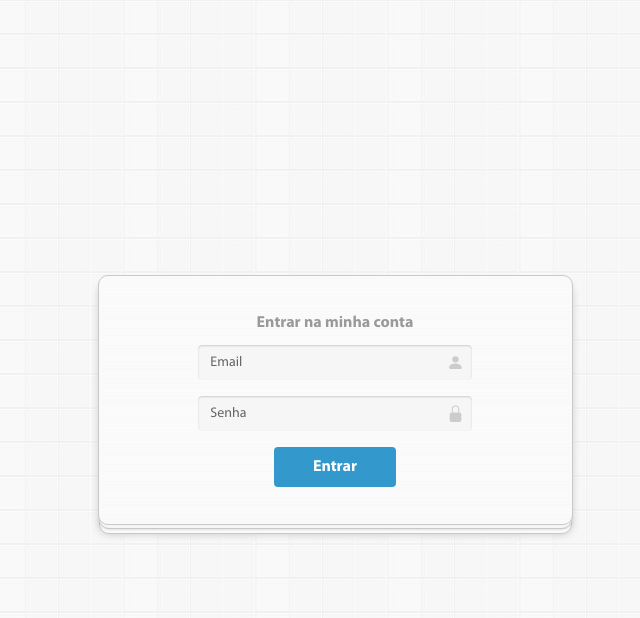
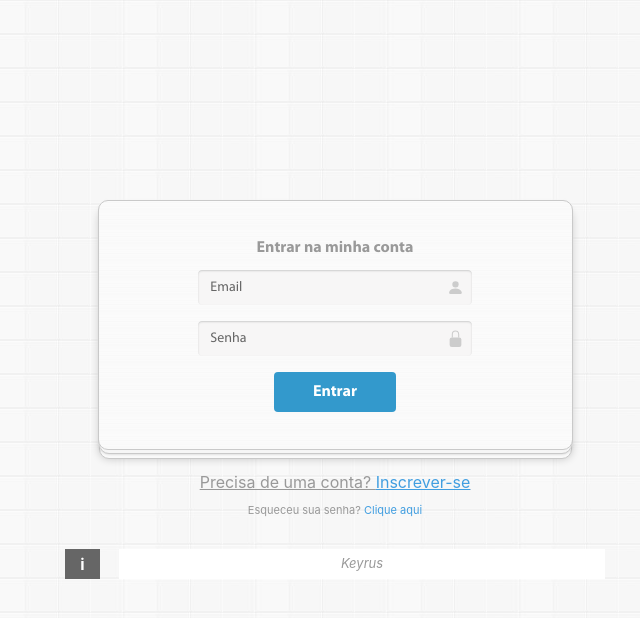
Before and after one commit to lucazweb/keyr-signin, a website: page index.html in a window 1280 px wide. Shown: the whole page, without its empty margins (305-945 px from the left). Drawn offline with nearby package versions, Linux system fonts and the light colour scheme; files whose address does not match are found by name.

Commit message:
feat: add elements and details

```diff
--- a/index.html
+++ b/index.html
@@ -31,8 +31,8 @@
     </div>
     <div class="container">
       <div
-        class="row align-items-center justify-content-center"
-        style="height: 100vh;"
+        class="row align-items-center justify-content-center row--custom-margin-top"
+
       >
         <div class="col-md-5 col-11 signin-box">
           <form onsubmit="handleSubmit(event)" class="form form--fluid">
@@ -49,6 +49,7 @@
                     id="inputEmail"
                     aria-describedby="emailHelp"
                     placeholder="Email"
+                    autocomplete="off"
                   />
                 </div>
               </div>
@@ -74,6 +75,27 @@
           </form>
         </div>
       </div>
+
+      <div class="row justify-content-center">
+        <div class="col-12 col-md-4 signin-options-box">
+          <p class="signin-options-box__p">
+            <a href="#">Precisa de uma conta? <span>Inscrever-se</span></a>
+          </p>
+          <p class="signin-options-box__p signin-options-box__p--text-small">
+            Esqueceu sua senha? <a href="#">Clique aqui</a>
+          </p>
+        </div>
+      </div>
+      <div class="row justify-content-center">
+        <div class="col-12 col-md-6">
+          <footer class="signin-footer">
+            <div class="signin-footer__icon">i</div>
+            <div class="signin-footer__content">
+              <em>Keyrus</em>
+            </div>
+          </footer>
+        </div>
+      </div>
     </div>
     <script type="text/javascript" src="js/signin.js"></script>
   </body>
--- a/style.scss
+++ b/style.scss
@@ -194,3 +194,68 @@ body {
   animation-iteration-count: 1;
   animation-fill-mode: forwards;
 }
+
+.row {
+  &.row--custom-margin-top {
+    margin-top: 200px;
+  }
+}
+
+.signin-options-box{
+  .signin-options-box__p{
+    color: #999999;
+    text-align: center;
+    margin: 0;
+    &:first-child{
+      margin-top: 20px;
+      margin-bottom: 8px;
+      text-decoration: underline;
+      a {
+        color: #999999;
+        span {
+          color:#419ee0;
+          text-decoration: underline;
+        }
+      }
+    }
+
+    &.signin-options-box__p--text-small {
+      font-size: 11px;
+      a{
+        color:#419ee0;
+      }
+    }
+  }
+}
+
+.signin-footer{
+  display: flex;
+  justify-content: space-between;
+  width: 100%;
+  margin-top: 30px;
+  .signin-footer__icon{
+    display: flex;
+    justify-content: center;
+    align-items: center;
+    width: 35px;
+    height: 30px;
+    background: #666;
+    color: white;
+    font-weight: bold;
+    font-size: 'Myriad Pro Bold';
+  }
+  .signin-footer__content{
+    display: flex;
+    align-items: center;
+    justify-content: center;
+    background: white;
+    width: 90%;
+    height: 30px;
+    em {
+      font-style: italic;
+      text-align: center;
+      font-size: 13px;
+      color: #999;
+    }
+  }
+}
```
Also changed, not shown: style.css, 1 other file.
